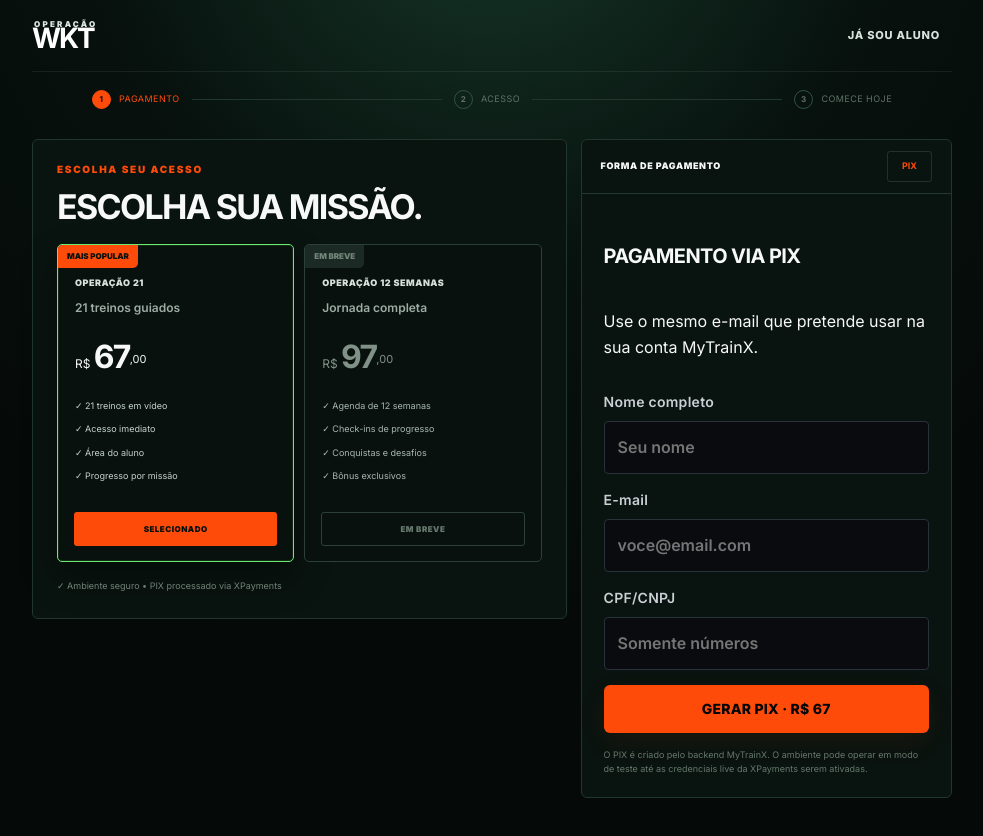
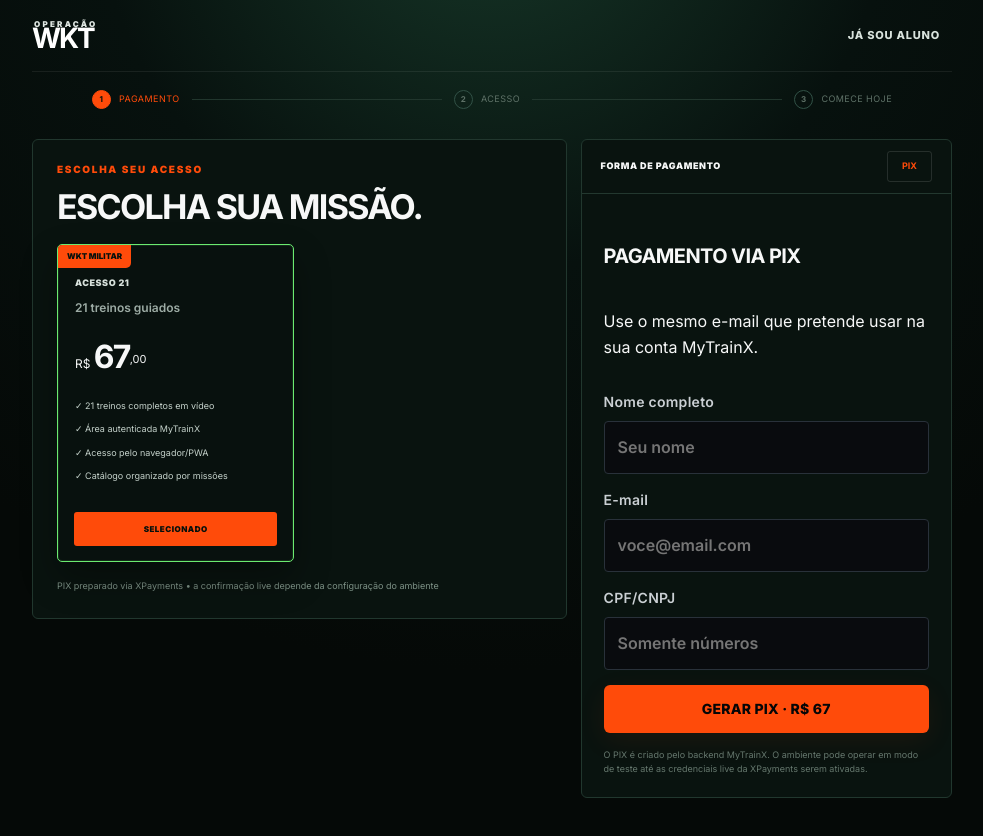
Before and after one commit to mgjexpert/mytrainx-platform, a Next.js app: page /checkout in a window 1280 px wide. Shown: the top 836 px of the page, without its empty margins (148-1131 px from the left). Built offline with nearby package versions, Linux system fonts and the light colour scheme.

Commit message:
feat(wkt): sync launch-ready app/checkout/page.tsx

```diff
--- a/app/checkout/page.tsx
+++ b/app/checkout/page.tsx
@@ -17,19 +17,13 @@
           <h1>Escolha sua missão.</h1>
           <div className="planGrid">
             <article className="planCard activePlan">
-              <span className="planBadge">Mais popular</span><small>OPERAÇÃO 21</small><h2>21 treinos guiados</h2>
+              <span className="planBadge">WKT MILITAR</span><small>ACESSO 21</small><h2>21 treinos guiados</h2>
               <div className="planPrice">R$ <b>67</b><sup>,00</sup></div>
-              <ul><li>✓ 21 treinos em vídeo</li><li>✓ Acesso imediato</li><li>✓ Área do aluno</li><li>✓ Progresso por missão</li></ul>
+              <ul><li>✓ 21 treinos completos em vídeo</li><li>✓ Área autenticada MyTrainX</li><li>✓ Acesso pelo navegador/PWA</li><li>✓ Catálogo organizado por missões</li></ul>
               <span className="planSelected">SELECIONADO</span>
             </article>
-            <article className="planCard futurePlan">
-              <span className="planBadge mutedBadge">Em breve</span><small>OPERAÇÃO 12 SEMANAS</small><h2>Jornada completa</h2>
-              <div className="planPrice faded">R$ <b>97</b><sup>,00</sup></div>
-              <ul><li>✓ Agenda de 12 semanas</li><li>✓ Check-ins de progresso</li><li>✓ Conquistas e desafios</li><li>✓ Bônus exclusivos</li></ul>
-              <span className="planDisabled">EM BREVE</span>
-            </article>
           </div>
-          <div className="secureNote">✓ Ambiente seguro • PIX processado via XPayments</div>
+          <div className="secureNote">PIX preparado via XPayments • a confirmação live depende da configuração do ambiente</div>
         </section>
         <section className="checkoutPayment">
           <div className="paymentTitle"><span>FORMA DE PAGAMENTO</span><b>PIX</b></div>
```
